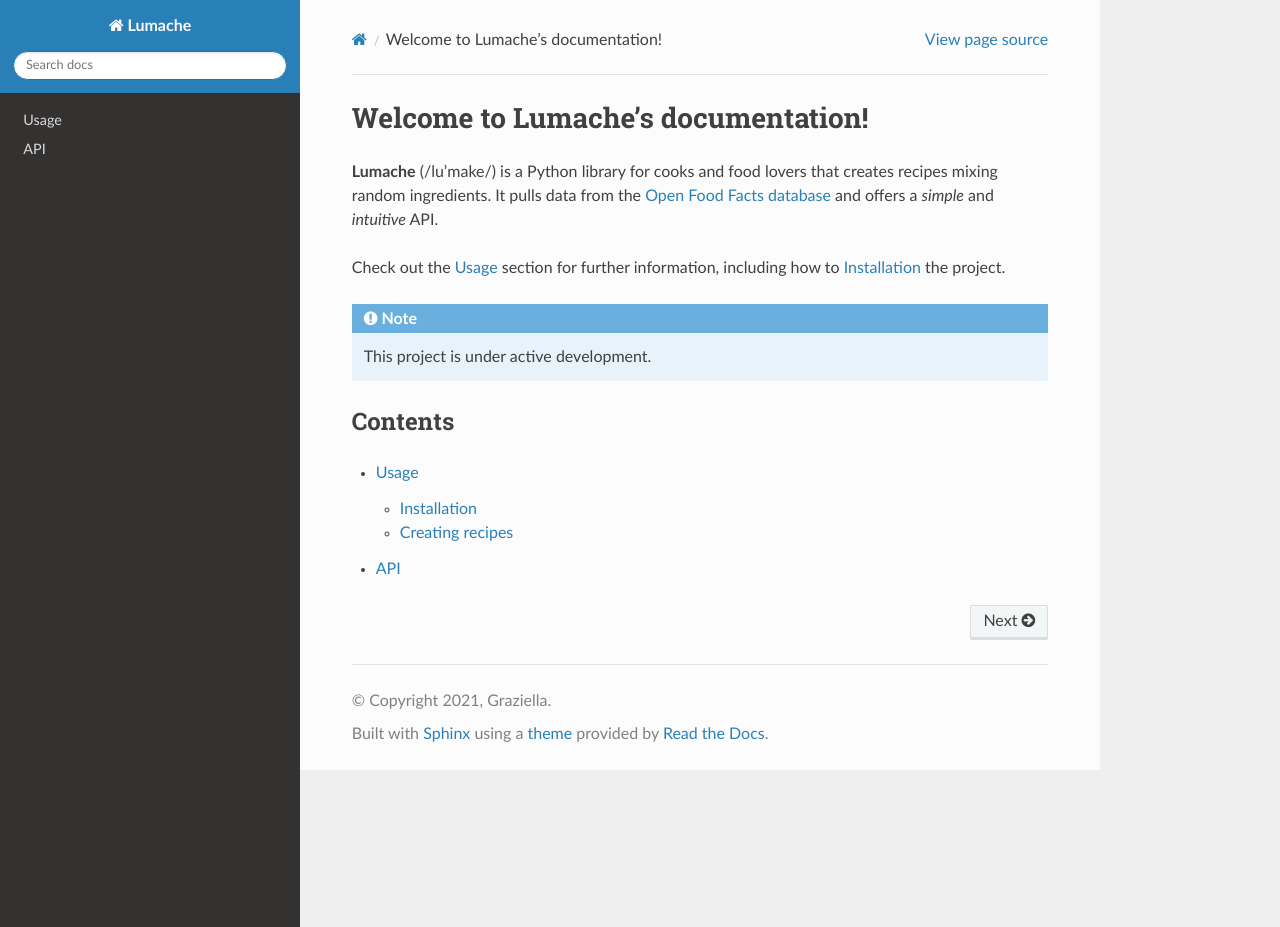
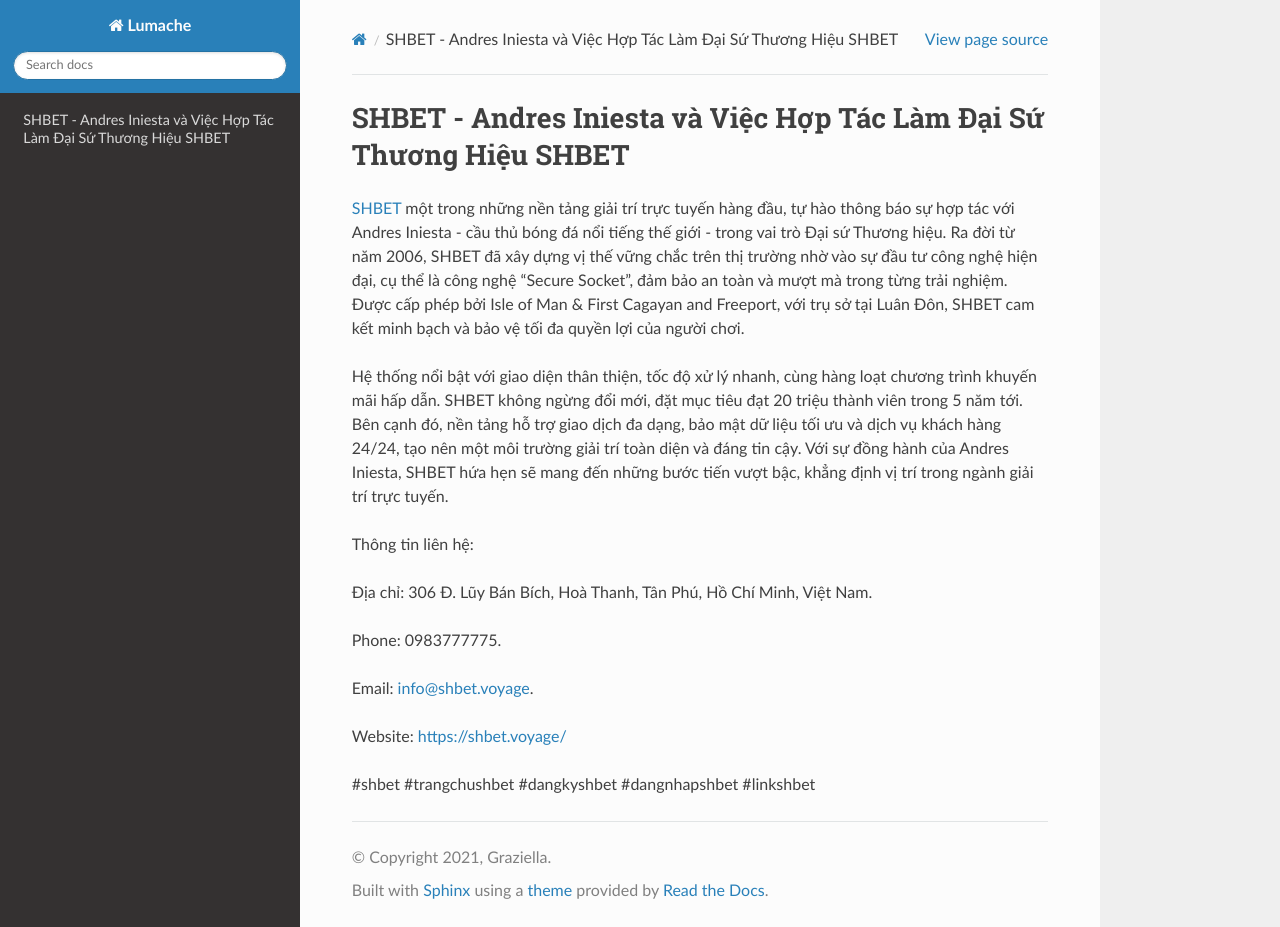
Before and after one commit to parkisngan19/shbetvoyage, a Sphinx documentation site: the page built from docs/source/index.rst, in a window 1280 px wide and 927 px high. Built offline with Sphinx 7.4.7 and the Read the Docs theme 3.1.0, drawn with Linux system fonts in a browser that asks for light colours.

Commit message:
Update index.rst

```diff
--- a/docs/source/index.rst
+++ b/docs/source/index.rst
@@ -1,22 +1,18 @@
-Welcome to Lumache's documentation!
+SHBET - Andres Iniesta và Việc Hợp Tác Làm Đại Sứ Thương Hiệu SHBET
 ===================================
 
-**Lumache** (/lu'make/) is a Python library for cooks and food lovers
-that creates recipes mixing random ingredients.
-It pulls data from the `Open Food Facts database <https://world.openfoodfacts.org/>`_
-and offers a *simple* and *intuitive* API.
+`SHBET <https://shbet.voyage/>`_ một trong những nền tảng giải trí trực tuyến hàng đầu, tự hào thông báo sự hợp tác với Andres Iniesta - cầu thủ bóng đá nổi tiếng thế giới - trong vai trò Đại sứ Thương hiệu. Ra đời từ năm 2006, SHBET đã xây dựng vị thế vững chắc trên thị trường nhờ vào sự đầu tư công nghệ hiện đại, cụ thể là công nghệ “Secure Socket”, đảm bảo an toàn và mượt mà trong từng trải nghiệm. Được cấp phép bởi Isle of Man & First Cagayan and Freeport, với trụ sở tại Luân Đôn, SHBET cam kết minh bạch và bảo vệ tối đa quyền lợi của người chơi.
 
-Check out the :doc:`usage` section for further information, including
-how to :ref:`installation` the project.
+Hệ thống nổi bật với giao diện thân thiện, tốc độ xử lý nhanh, cùng hàng loạt chương trình khuyến mãi hấp dẫn. SHBET không ngừng đổi mới, đặt mục tiêu đạt 20 triệu thành viên trong 5 năm tới. Bên cạnh đó, nền tảng hỗ trợ giao dịch đa dạng, bảo mật dữ liệu tối ưu và dịch vụ khách hàng 24/24, tạo nên một môi trường giải trí toàn diện và đáng tin cậy. Với sự đồng hành của Andres Iniesta, SHBET hứa hẹn sẽ mang đến những bước tiến vượt bậc, khẳng định vị trí trong ngành giải trí trực tuyến.
 
-.. note::
+Thông tin liên hệ:
 
-   This project is under active development.
+Địa chỉ: 306 Đ. Lũy Bán Bích, Hoà Thanh, Tân Phú, Hồ Chí Minh, Việt Nam.
 
-Contents
---------
+Phone: 0983777775.
 
-.. toctree::
+Email: info@shbet.voyage.
 
-   usage
-   api
+Website: https://shbet.voyage/
+
+#shbet #trangchushbet #dangkyshbet #dangnhapshbet #linkshbet
```
